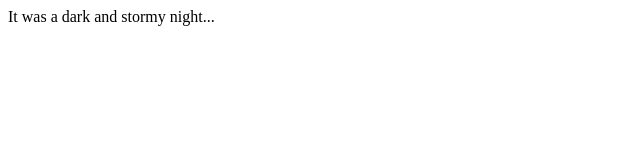
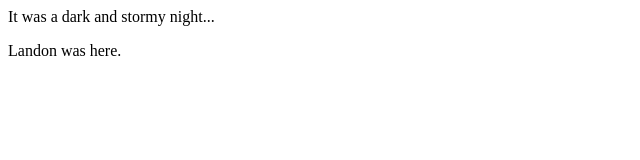
Before and after one commit to dakotahclark/fireside-story, a plain HTML site: page index.html in a window 1280 px wide. Shown: the full height of the page, 0-640 px from the left. Drawn offline with Linux system fonts and the light colour scheme.

Commit message:
Landon added a comment to index.html

```diff
--- a/index.html
+++ b/index.html
@@ -1,5 +1,6 @@
 <html>
     <body>
       <p>It was a dark and stormy night...</p>
+      <p>Landon was here.</p>
     </body>
   </html>
```
